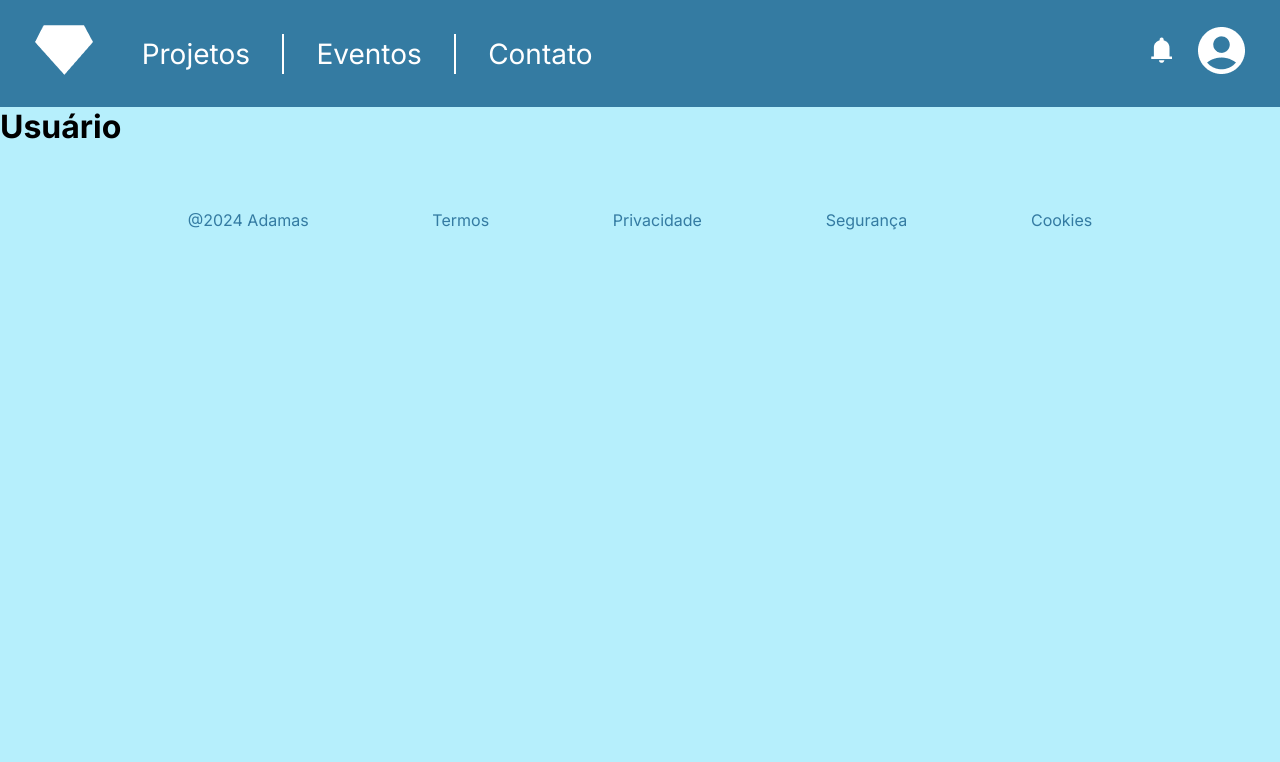
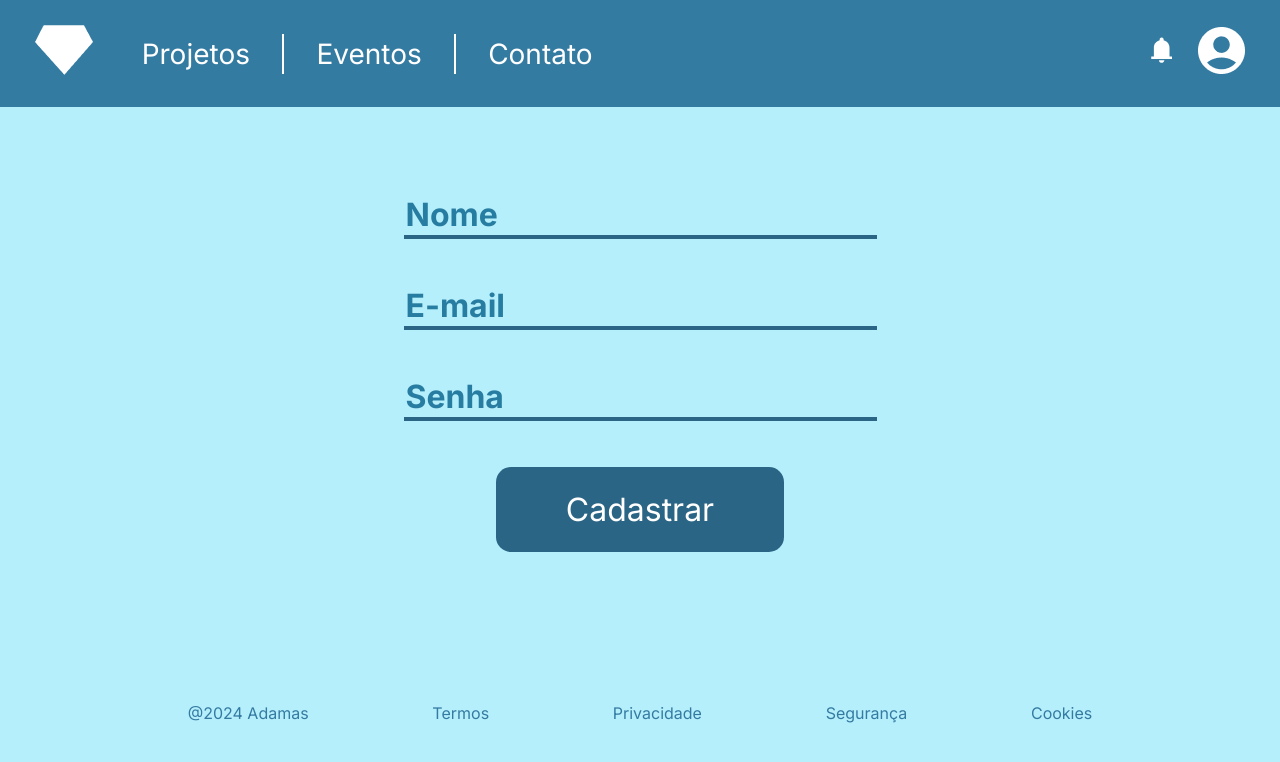
Before and after one commit to Noobolon/Adamas-FrontEnd, a Vue app: page /cadastrar/usuario in a window 1280 px wide. Shown: the top 762 px of the page. Built offline with nearby package versions, Linux system fonts and the light colour scheme.

Commit message:
início da tela de cadastro

```diff
--- a/src/views/register/AccountType.vue
+++ b/src/views/register/AccountType.vue
@@ -11,6 +11,10 @@ export default {
 
 <template>
     <main>
+
+        <h1>
+            Qual tipo de conta deseja criar?
+        </h1>
 
         <LinkButton
         text="Usuário"
@@ -48,7 +52,12 @@ main{
 }
 
 a{
-    margin-top: 3%;
+    margin: 3% 0;
+}
+
+h1{
+    color: var(--TextHighlight);
+    text-align: center;
 }
 
 </style>
--- a/src/views/register/RegUser.vue
+++ b/src/views/register/RegUser.vue
@@ -5,9 +5,59 @@ export default {
 </script>
 
 <template>
-    <h1>Usuário</h1>
+    <form action="">
+        <input type="text" placeholder="Nome" name="name" id="name">
+        <input type="email" placeholder="E-mail" name="email" id="email">
+        <input type="password" placeholder="Senha" name="senha" id="senha">
+        <input type="button" value="Cadastrar">
+    </form>
 </template>
 
 <style scoped>
 
+form{
+    display: flex;
+    flex-direction: column;
+    align-items: center;
+
+    padding: 5%;
+}
+
+input[type="button"]{
+    background-color: var(--ButtonColor);
+    padding: 2%;
+    border: none;
+    border-radius: 15px;
+
+    width: 25%;
+
+    font-size: 2rem;
+    color: var(--Text2);
+    text-align: center;
+}
+
+input[type="button"]:hover{
+    cursor: pointer;
+    background-color: #1f4a60;
+}
+
+input{
+    background-color: #00000000;
+    border: none;
+    border-bottom: 4px solid var(--ButtonColor);
+
+    font-size: 2rem;
+
+    margin: 2% 0;
+}
+
+input:focus{
+    outline: none;
+}
+
+input::placeholder{
+    color: var(--TextFieldColor);
+    font-weight: bold;
+}
+
 </style>
```
Also changed, not shown: src/views/HomePage.vue (line endings or trailing spaces).
